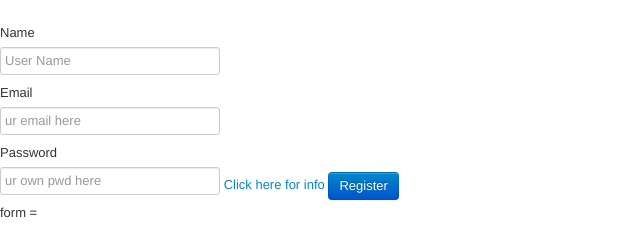
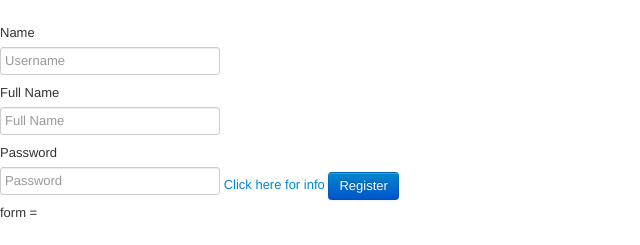
Before and after one commit to ipolding/angular-app, a website: page app/index.html in a window 1280 px wide. Shown: the part 265-510 px from the top of the page, 0-640 px from the left. Drawn offline with nearby package versions, Linux system fonts and the light colour scheme; no server answers.

Commit message:
App can read and create. Need to add Update next

```diff
--- a/app/index.html
+++ b/app/index.html
@@ -45,7 +45,7 @@ $(document).ready(function(){
 });
 
 function sendAjax() {
-
+/*
 $.ajax({
     url: "http://localhost:8080/spring-webapp/createSpitterFromJSON",
     type: 'POST',
@@ -59,7 +59,7 @@ $.ajax({
     error:function(data,status,er) {
         alert("error: "+data+" status: "+status+" er:"+er);
     }
-});
+});*/
 
 
 
@@ -75,15 +75,15 @@ $.ajax({
     <legend>Create User</legend>
 
     <label>Name</label>
-    <input type="text" id="name" name="name" ng-model="user.name" placeholder="User Name">
+    <input type="text" id="username" name="username" ng-model="user.username" placeholder="Username" required>
 
-    <label>Email</label>
-    <input type="text" id="email" name="email" ng-model="user.email" placeholder="ur email here">
+    <label>Full Name</label>
+    <input type="text" id="fullName" name="fullName" ng-model="user.fullName" placeholder="Full Name" required>
 
     <label>Password</label>
-    <input type="password" id="pwd" name="pwd" ng-model="user.pwd" placeholder="ur own pwd here">
+    <input type="password" id="password" name="password" ng-model="user.password" placeholder="Password" required>
     <a href="http://docs.angularjs.org/guide/forms">Click here for info</a>
-    <button class="btn btn-primary">Register</button>
+    <button class="btn btn-primary" ng-click="sendUser(user)">Register</button>
     <div> form = {{user | json}}
 </form>
 
--- a/app/lib/myJavaScript/articleBrowser.js
+++ b/app/lib/myJavaScript/articleBrowser.js
@@ -32,7 +32,7 @@ function SpringHello($scope, $http) {
 }
 
 
-function UserController($scope) {
+function UserController($scope, $http) {
   $scope.master = {}
 
   $scope.update = function(user) {
@@ -45,5 +45,15 @@ function UserController($scope) {
 
   }
 
+  $scope.sendUser = function(user){
+    console.log(user.username);
+    $http.post("http://localhost:8080/spring-webapp/createSpitterFromJSON", validatedUser);
+      }
+
+
+
+
+
+
 
 }
```
